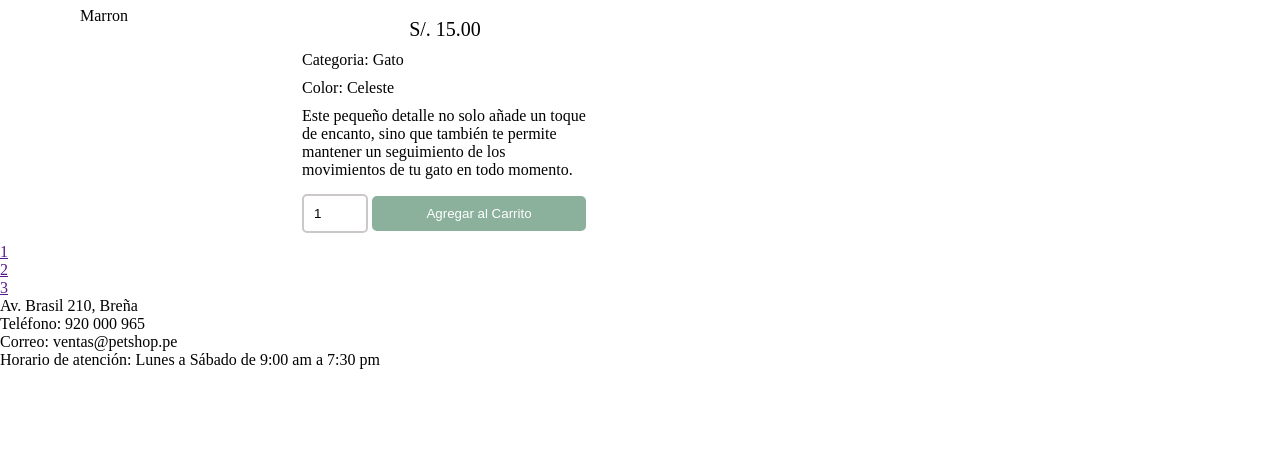
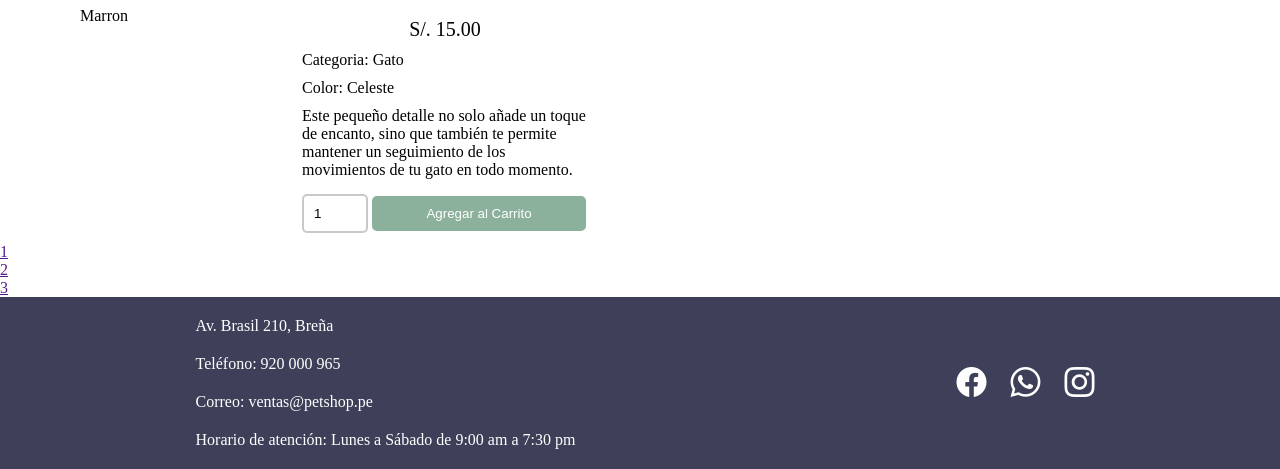
Before and after one commit to marisolkarina/Frontend-Actividad02-Grupo1, a plain HTML site: page index.html in a window 1280 px wide. Shown: the part 888-1357 px from the top of the page. Before the commit the page ends 1257 px from the top, so only its background shows below. Drawn offline with nearby package versions, Linux system fonts and the light colour scheme.

Commit message:
estilos en el footer

```diff
--- a/index.html
+++ b/index.html
@@ -13,7 +13,7 @@
     <body class="grid-container-index">
 
         <!-- Encabezado principal -->
-        <header class="header-index">
+        <header class="header">
             <nav class="nav-principal">
                 <a href="index.html">Inicio</a>
                 <a href="index.html">Productos</a>
@@ -227,11 +227,19 @@
         </section>
 
         <!-- Pie de página -->
-        <footer class="footer-index">
-            <p>Av. Brasil 210, Breña</p>
-            <p>Teléfono: 920 000 965</p>
-            <p>Correo: ventas@petshop.pe</p>
-            <p>Horario de atención: Lunes a Sábado de 9:00 am a 7:30 pm</p>
+        <footer class="footer">
+            <div>
+                <p>Av. Brasil 210, Breña</p>
+                <p>Teléfono: 920 000 965</p>
+                <p>Correo: ventas@petshop.pe</p>
+                <p>Horario de atención: Lunes a Sábado de 9:00 am a 7:30 pm</p>
+            </div>
+            <div class="footer__redes">
+                <a href=""><i class="bi bi-facebook"></i></a>
+                <a href=""><i class="bi bi-whatsapp"></i></a>
+                <a href=""><i class="bi bi-instagram"></i></a>
+            </div>
+
         </footer>
 
     </body>
--- a/styles.css
+++ b/styles.css
@@ -25,11 +25,11 @@
         'footer';
 }
 
-.header-index { grid-area: header; }
+.header { grid-area: header; }
 .filtros { grid-area: filtros; }
 .main-index { grid-area: products; }
 .pagination { grid-area: pagination; }
-.footer-index { grid-area: footer; }
+.footer { grid-area: footer; }
 
 @media (min-width: 560px) {
     .grid-container-index {
@@ -42,13 +42,14 @@
             'footer footer';
     }
 
-    .header-index { grid-area: header; }
+    .header { grid-area: header; }
     .filtros { grid-area: filtros; }
     .main-index { grid-area: products; }
     .pagination { grid-area: pagination; }
-    .footer-index { grid-area: footer; }
+    .footer { grid-area: footer; }
 }
 
+/* HEADER */
 .nav-principal {
     display: flex;
     flex-direction: column;
@@ -156,6 +157,7 @@
     .nav-categorias a { padding-right: 80px; }
 }
 
+/*aside: filtros*/
 .filtros {
     padding: 20px 20px 0px 0px;
     margin: 0px 10px;
@@ -297,3 +299,33 @@
         padding: 20px 80px 0 20px;
     }
 }
+
+/*FOOTER*/
+.footer {
+    background-color: var(--footer);
+    color: var(--white);
+    padding: 10px;
+    display: flex;
+    flex-direction: column;
+    align-items: center;
+}
+.footer p {
+    text-align: center;
+    padding: 10px;
+}
+.footer__redes a{
+    font-size: 30px;
+    color: var(--white);
+    margin-left: 20px;
+}
+
+@media (min-width: 560px) {
+    .footer {
+        flex-direction: row;
+        justify-content: space-around;
+        align-items: center;
+    }
+    .footer p {
+        text-align: left;
+    }
+}
```
